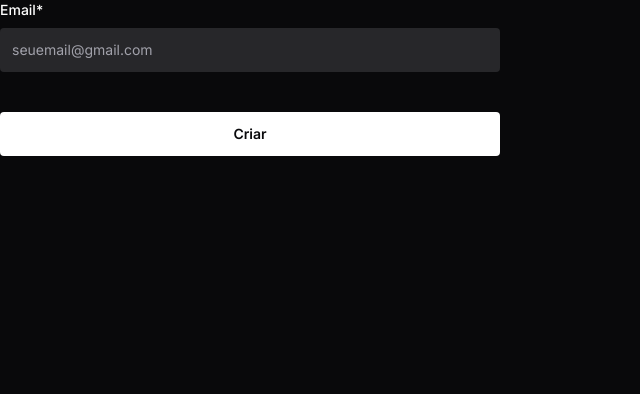
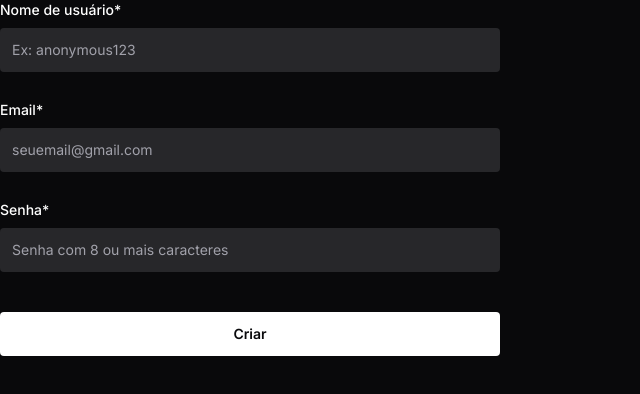
Before and after one commit to gabriellima2/auth-app-with-next, a Next.js app: page / in a window 1280 px wide. Shown: the top 394 px of the page, without its empty margins (0-640 px from the left). Built offline with nearby package versions, Linux system fonts and the light colour scheme.

Commit message:
feat: add fields to signup-auth-form

```diff
--- a/src/app/components/AuthForms/SignUpAuthForm.tsx
+++ b/src/app/components/AuthForms/SignUpAuthForm.tsx
@@ -4,12 +4,24 @@
 import { BaseForm, Field } from "../common";
 
 export const SignUpAuthForm = () => {
-	const { register, handleSubmit } = useForm();
+	const {
+		register,
+		handleSubmit,
+		formState: { errors },
+	} = useForm();
 	return (
 		<BaseForm
 			handleSubmit={handleSubmit((data) => console.log(data))}
 			button={{ text: "Criar", title: "Criar conta" }}
 		>
+			<Field
+				labelText="Nome de usuário"
+				id="username"
+				type="text"
+				placeholder="Ex: anonymous123"
+				required
+				{...register("username")}
+			/>
 			<Field
 				labelText="Email"
 				id="email"
@@ -18,6 +30,14 @@
 				required
 				{...register("email")}
 			/>
+			<Field
+				labelText="Senha"
+				id="password"
+				type="password"
+				placeholder="Senha com 8 ou mais caracteres"
+				required
+				{...register("password")}
+			/>
 		</BaseForm>
 	);
 };
```
